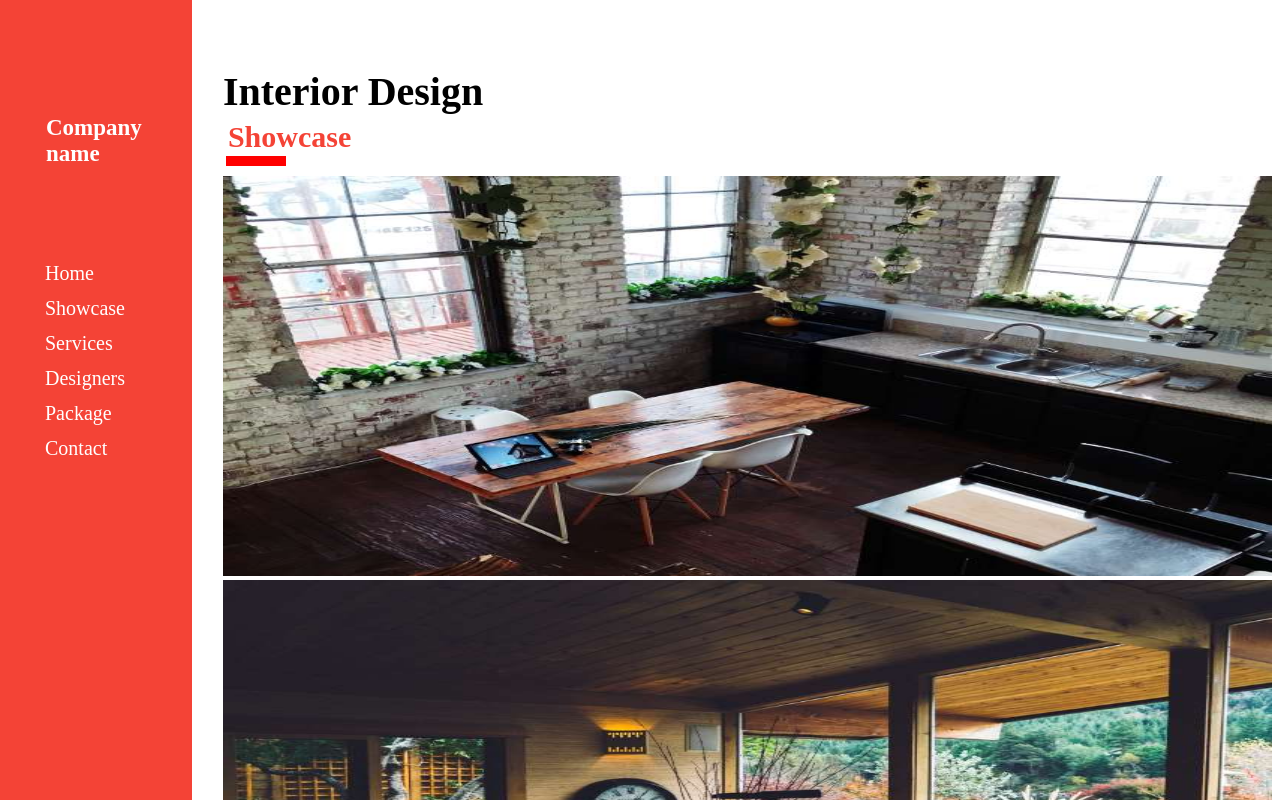
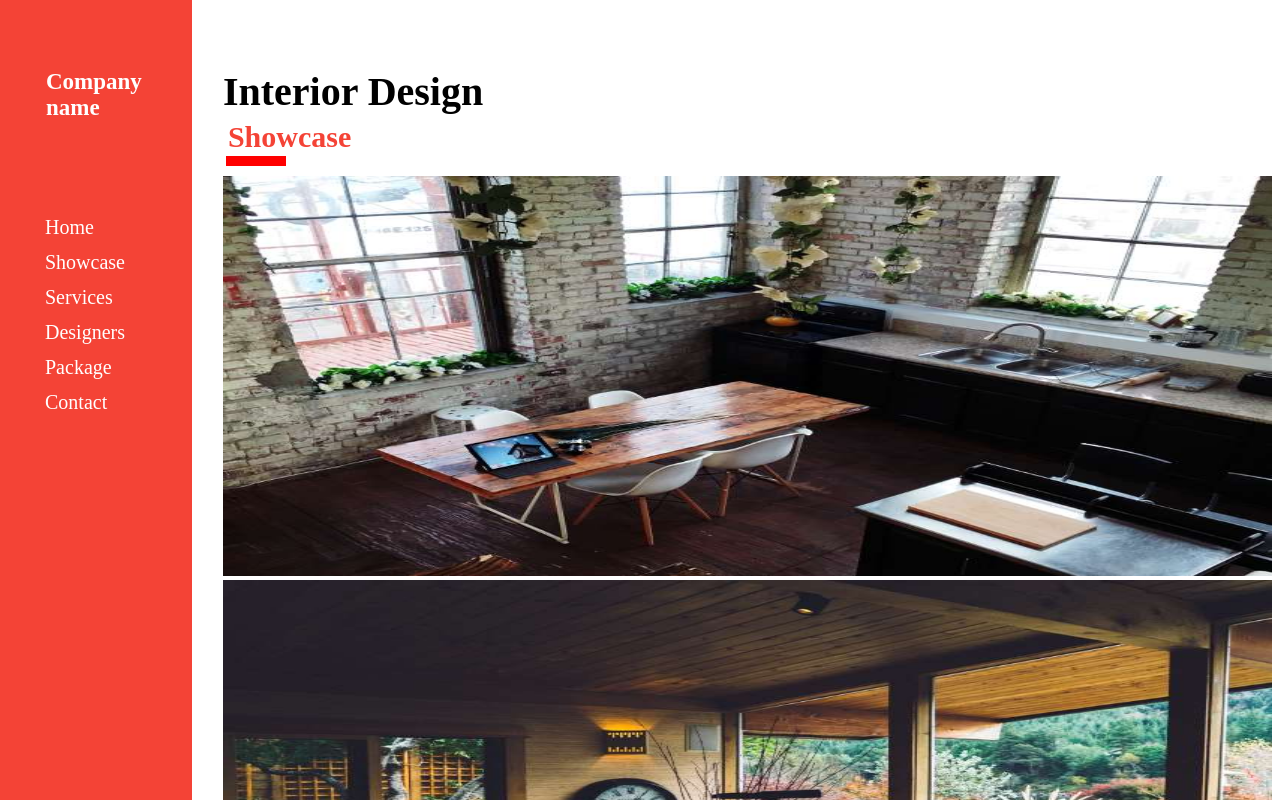
Before and after one commit to Jeremi-code/Interior-Design-Web, a React (Vite) app: page / in a window 1280 px wide. Shown: the top 800 px of the page. Built offline with nearby package versions, Linux system fonts and the light colour scheme.

Commit message:
change some properties of classes

```diff
--- a/src/css/NavBar.module.css
+++ b/src/css/NavBar.module.css
@@ -32,7 +32,7 @@
 .CompanyName {
     display : flex;
     flex-direction : column ;
-    margin:4em 5em 2em 2em;
+    margin:2em 5em 2em 2em;
     color : white;
     font-weight : bolder;
     font-size : 23px;
```
